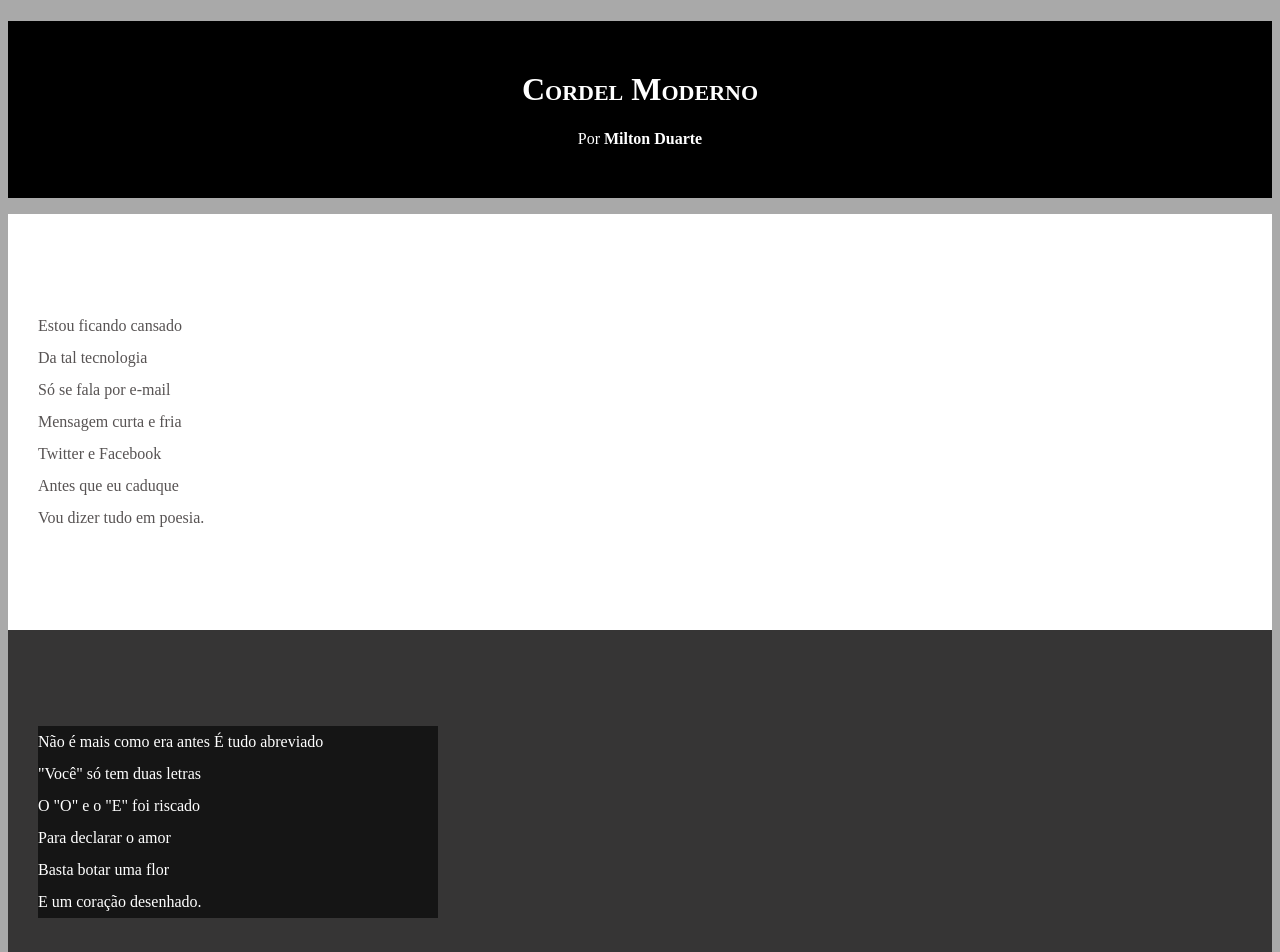
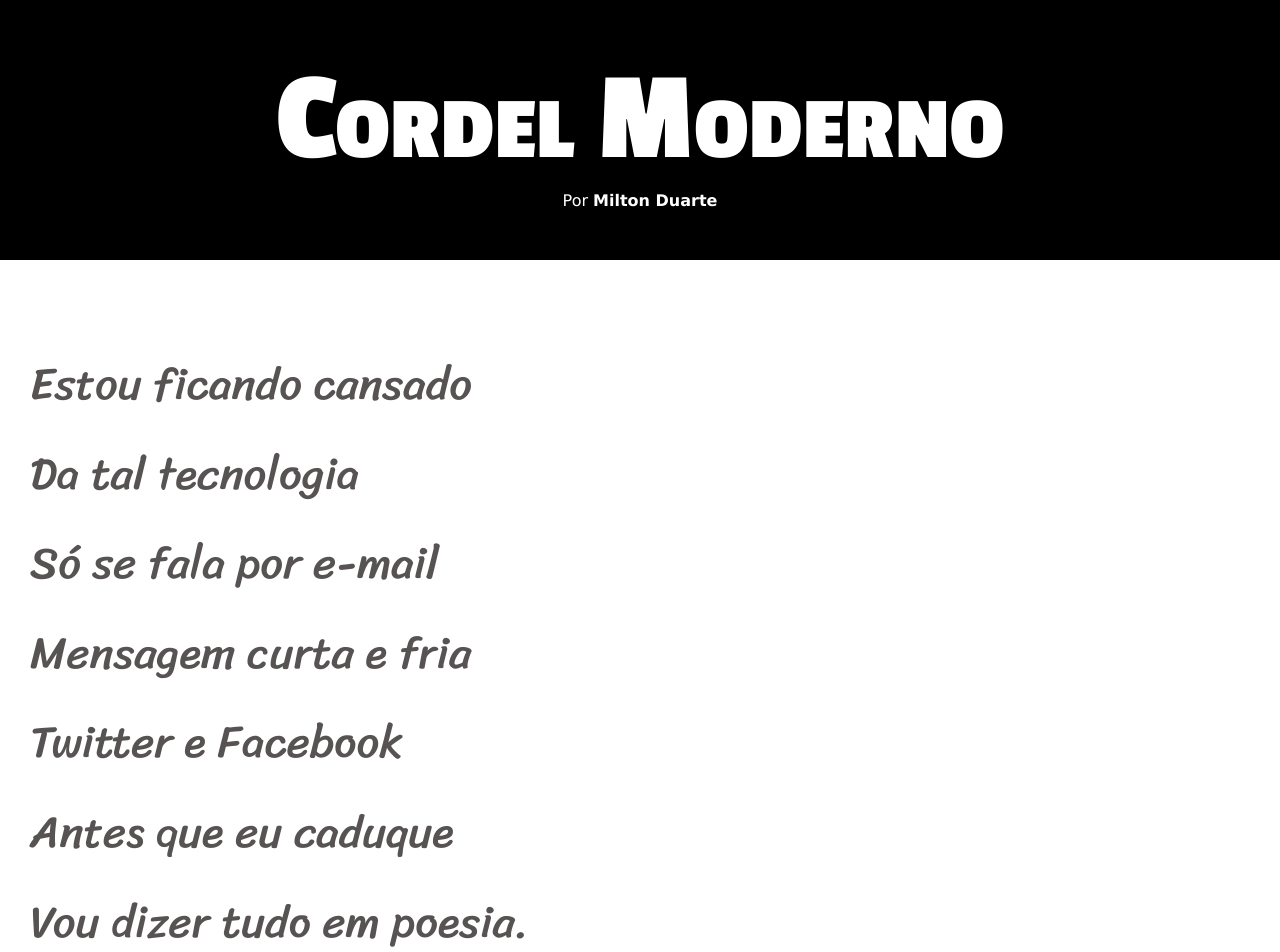
Before and after one commit to JrForechi/html-css, a plain HTML site: page desafios/desafio012/index.html in a window 1280 px wide. Shown: the top 952 px of the page. Drawn offline with Linux system fonts and the light colour scheme.

Commit message:
atualizacao dos etilos

```diff
--- a/desafios/desafio012/index.html
+++ b/desafios/desafio012/index.html
@@ -27,7 +27,7 @@
 
     <section class="imagem">
         <p>
-            Não é mais como era antes
+            Não é mais como era antes <br>
             É tudo abreviado <br>
             "Você" só tem duas letras <br>
             O "O" e o "E" foi riscado <br>
@@ -39,7 +39,7 @@
 
     <section class="normal">
         <p>
-            Arroba agora não pesa
+            Arroba agora não pesa <br>
             É parte de um endereço <br>
             Ponto final nem se usa <br>
             Ou vai até no começo <br>
--- a/desafios/desafio012/style.css
+++ b/desafios/desafio012/style.css
@@ -1,6 +1,12 @@
 @charset "UTF-8";
 
-@import url('https://fonts.googleapis.com/css2?family=Passion+One:wght@400;700;900&family=Sriracha&display=swap')
+@import url('https://fonts.googleapis.com/css2?family=Passion+One:wght@400;700;900&family=Sriracha&display=swap');
+
+:root{
+    --fonte1: Verdana, Geneva, Tahoma, sans-serif;
+    --fonte2:"Passion One", sans-serif;
+    --fonte3:"Sriracha", cursive;
+}
 
 *{
     margin: 0px;
@@ -10,6 +16,7 @@
 html, body{
     min-height: 100vh; /*tamanho minimo do corpo*/
     background-color: darkgray;
+    font-family: var(--fonte1);
 }
 
 header{
@@ -22,6 +29,8 @@ header > h1 { /*o H1 do header*/
     padding-top: 50px; /*padding que fica acima do texto Cordel Moderno do cabeçalho*/
     /*text-transform: uppercase; para deixar tudo em maiusculo*/
     font-variant: small-caps; /*deixa em tudo maiuculo, podem as primeiras letras ficam maiores*/
+    font-family: var(--fonte2);
+    font-size: 10vw; /*10% da largura da tela*/
 }
 
 header > p {
@@ -44,6 +53,8 @@ section{
     padding-bottom: 10vh;
     line-height: 2em; /*espaçamento entre as linhas*/
     padding-left: 30px;
+    font-family: var(--fonte3);
+    font-size: 3.5vw; /*3.5% do tamanho da largura da tela*/
 }
 
 section.normal{ /*section da class normal*/
@@ -57,8 +68,10 @@ section.imagem{
 }
 
 section.imagem > p {
-    width: 400px;
+    display: inline-block; /*cria a caixa que se adapta ao tamanho do conteudo*/
     background-color: rgba(7, 7, 7, 0.678);
+    padding: 5px;
+    border-radius: 10px;
 }
 
 footer{
```
